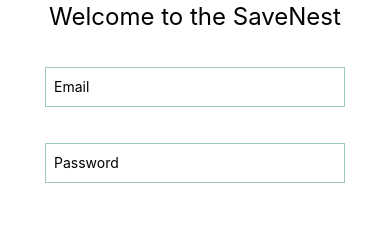
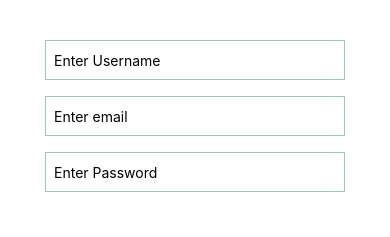
Before and after one commit to dumiya123/SDGP_Group_41_Boolean_Autocrats, a React Native app in the folder front-end/: screen / in a window 390 px wide. Shown: the part 394-631 px from the top of the page. Built offline with nearby package versions, Linux system fonts and the light colour scheme.

Commit message:
Update login and signup page placeholders. (Dumindu Gamage)

```diff
--- a/front-end/pages/login-page/login.js
+++ b/front-end/pages/login-page/login.js
@@ -1,5 +1,4 @@
 //name:Dumindu
-
 
 import { View } from "react-native";
 import React,{useState} from 'react';
--- a/front-end/pages/sign-up-page/signUp.js
+++ b/front-end/pages/sign-up-page/signUp.js
@@ -32,16 +32,24 @@ const SignupScreen = () => {
       {/* Text Input for entering email */}
       <TextInput
         style={styles.input}
-        placeholder="Email"
-        onChangeText={(text) => setEmail(text)}
+        placeholder="Enter Username"
+        onChangeText={(text) => setUsername(text)}
       />
-      <Spacer size={100} />
+      {/* <Spacer size={100} /> */}
       {/* TextInput for entering Password */}
       <TextInput
         style={styles.input}
-        placeholder="Password"
+        placeholder="Enter email"
+        secureTextEntry
+        onChangeText={(text) => setEmail(text)}
+      />
+      <TextInput
+        style={styles.input}
+        placeholder="Enter Password"
         secureTextEntry
         onChangeText={(text) => setPassword(text)}
+      />
+      <TextInput
       />
       <Spacer size={100} />
       {/* <Button title="               Sign Up               " onPress={handleSignup} /> */}
```
